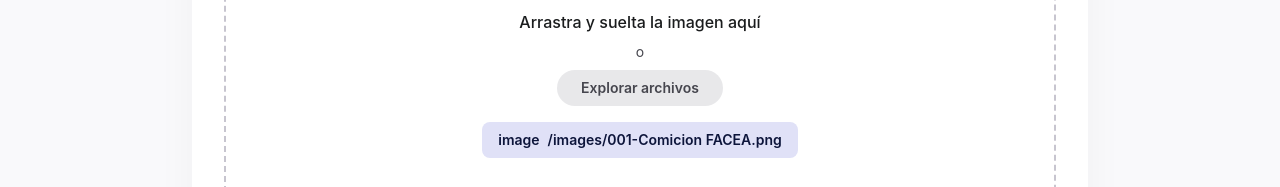
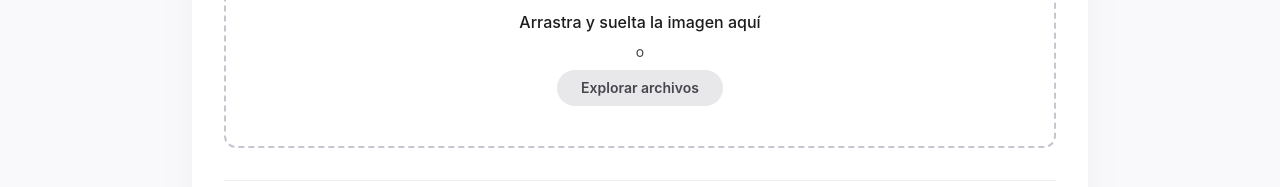
Before and after one commit to iam-facea/FACEA-landing-page-Frontend, a React (Vite) app in the folder frontend/: page /editor in a window 1280 px wide. Shown: the part 1030-1217 px from the top of the page. Built offline with nearby package versions, Linux system fonts and the light colour scheme; no server answers; sample sign-in values are in the browser's storage.

Commit message:
fix(EditorPage): Quitando la ruta a una imagen por default innecesaria cuando se quiere subir una imagen para crear un post.

```diff
--- a/frontend/src/pages/EditorPage.tsx
+++ b/frontend/src/pages/EditorPage.tsx
@@ -23,7 +23,7 @@ export const EditorPage = () => {
     description: "",
     category: "Noticias",
     date: "",
-    image: "/images/001-Comicion FACEA.png",
+    image: "",
     postState: "publico",
     file: null,
   });
@@ -35,7 +35,7 @@ export const EditorPage = () => {
       description: "",
       category: "Noticias",
       date: "",
-      image: "/images/001-Comicion FACEA.png",
+      image: "",
       postState: "publico",
       file: null,
     });
```
